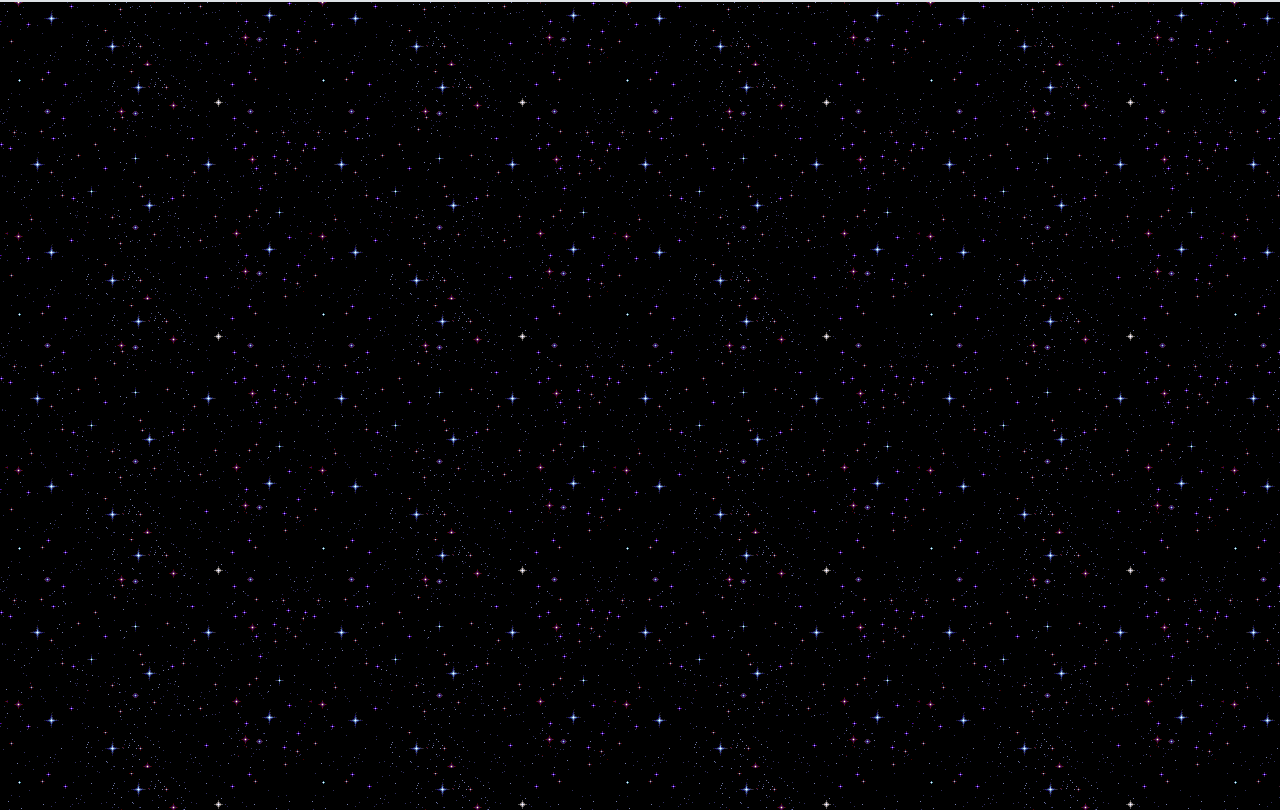
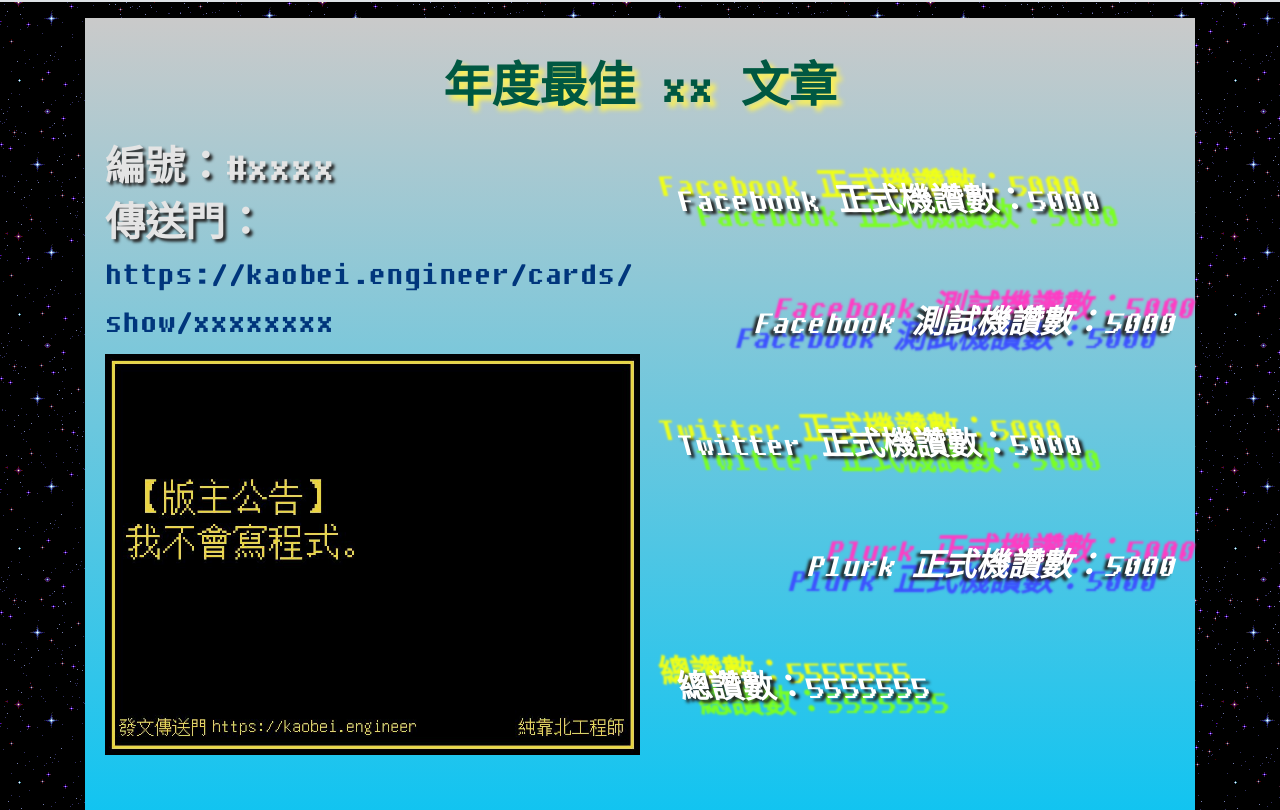
Before and after one commit to init-engineer/init.engineer-Frontend-Template, a website: page templates/leaderboard-2019.html in a window 1280 px wide. Shown: the part 870-1680 px from the top of the page. Drawn offline with nearby package versions, Linux system fonts and the light colour scheme; files whose address does not match are found by name.

Commit message:
replace background

```diff
--- a/templates/leaderboard-2019.html
+++ b/templates/leaderboard-2019.html
@@ -39,7 +39,7 @@
             position: relative;
             display: flex;
             flex-direction: column;
-            background-image: url('./background.jpg');
+            background-image:linear-gradient(60deg,rgb(0, 108, 180),rgb(255, 223, 79));
             background-size: cover;
         }
 
@@ -214,6 +214,76 @@
             width: 90%;
         }
 
+        /*文章內容*/
+        .content-background {
+            background-image: linear-gradient(rgb(202, 202, 202),rgb(16, 196, 241));
+            display: flex;
+            flex-direction: column;
+        }
+
+        .content-background>h2 {
+            font-size: 3em;
+            font-weight: 800;
+            color: rgb(0, 88, 66);
+            text-shadow: 5px 5px 5px rgb(255, 243, 77);
+            transition: 0.3s;
+        }
+        .content-background>h2:hover{
+            transform: scale(1.1);
+        }
+        .article-container{
+            margin: 20px;
+            display: flex;
+        }
+        .article-content {
+            width: 50%;
+        }
+        .article-content>h2 {
+            color: rgb(228, 228, 228);
+            font-weight: 900;
+            font-size: 2.5em;
+            text-shadow: 3px 3px 3px rgb(37, 37, 37);
+        }
+        .article-content a{
+            font-size: 0.8em;
+            color: rgb(0, 54, 124);
+           word-wrap: break-word;
+           text-shadow: none;
+        }
+        .article-content img {
+            display: block;
+            width: 100%;
+        }
+        .article-content ul{
+            list-style: none;
+            display: flex;
+            flex-direction: column;
+            height: 100%;
+            justify-content: space-around;
+        }
+        .article-content ul h2{
+            font-size: 2em;
+            font-weight: 900;
+        }
+        .article-content ul li{
+            cursor: pointer;
+            color: rgb(255, 255, 255);
+            text-shadow: 3px 3px 3px rgb(31, 31, 31),
+            15px 15px 2px rgb(123, 255, 35),
+            -15px -15px 2px rgb(240, 255, 23);
+            transform: skewX(15deg);
+            transition: 0.3s;
+        }
+        .article-content ul li:nth-child(even){
+           text-align: right;
+           text-shadow: -3px 3px 3px rgb(31, 31, 31),
+            -15px 15px 2px rgb(61, 81, 255),
+            15px -15px 2px rgb(255, 60, 196);
+           transform: skewX(-15deg);
+        }
+        .article-content ul li:hover{
+            color: rgb(129, 255, 133);
+        }
         @keyframes fontcolor {
             0% {
                 color: rgb(41, 236, 34);
@@ -411,9 +481,40 @@
         -->
     <div class="container">
         <!-- 電腦版 -->
-        <div class="d-none d-md-flex align-self-md-center justify-content-md-center align-items-md-center vh-100 ">
+        <div
+            class="d-none d-md-flex align-self-md-center justify-content-md-center align-items-md-center vh-100 content-background">
             <!-- Something code ... -->
+            <h2>年度最佳 xx 文章</h2>
+            <div class="article-container">
 
+                <div class="article-content">
+                    <h2>編號：#xxxx</h2>
+                    <h2>傳送門：<a href="https://kaobei.engineer/cards/show/xxxxx">
+                            https://kaobei.engineer/cards/show/xxxxxxxx
+                        </a>
+                    </h2>
+                    <img src="../public/img//frontend/cards/cards.png" alt="">
+                </div>
+                <div class="article-content">
+                    <ul>
+                        <li>
+                            <h2>Facebook 正式機讚數：5000</h2>
+                        </li>
+                        <li>
+                            <h2>Facebook 測試機讚數：5000</h2>
+                        </li>
+                        <li>
+                            <h2>Twitter 正式機讚數：5000</h2>
+                        </li>
+                        <li>
+                            <h2>Plurk 正式機讚數：5000</h2>
+                        </li>
+                        <li>
+                            <h2>總讚數：5555555</h2>
+                        </li>
+                    </ul>
+                </div>
+            </div>
         </div>
 
         <!-- 手機版 -->
```
Also changed, not shown: templates/background.jpg (deleted).
